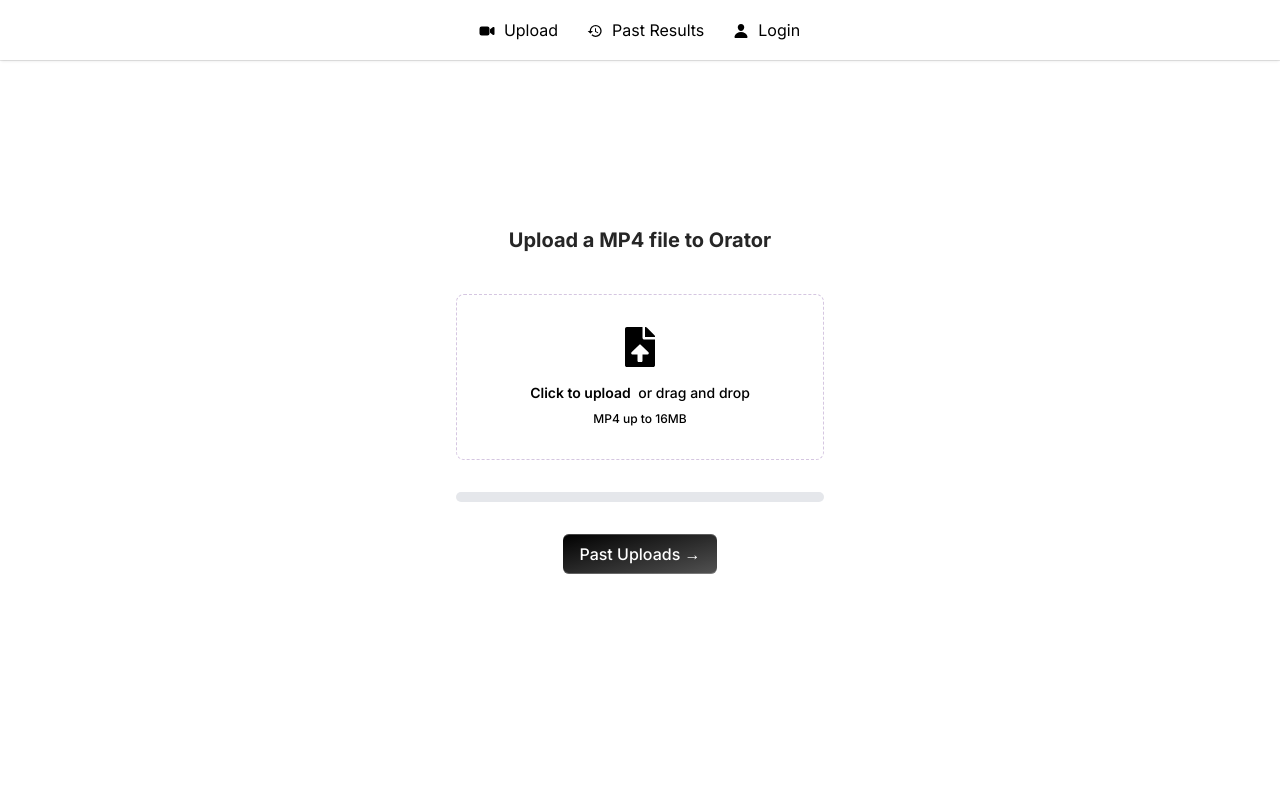
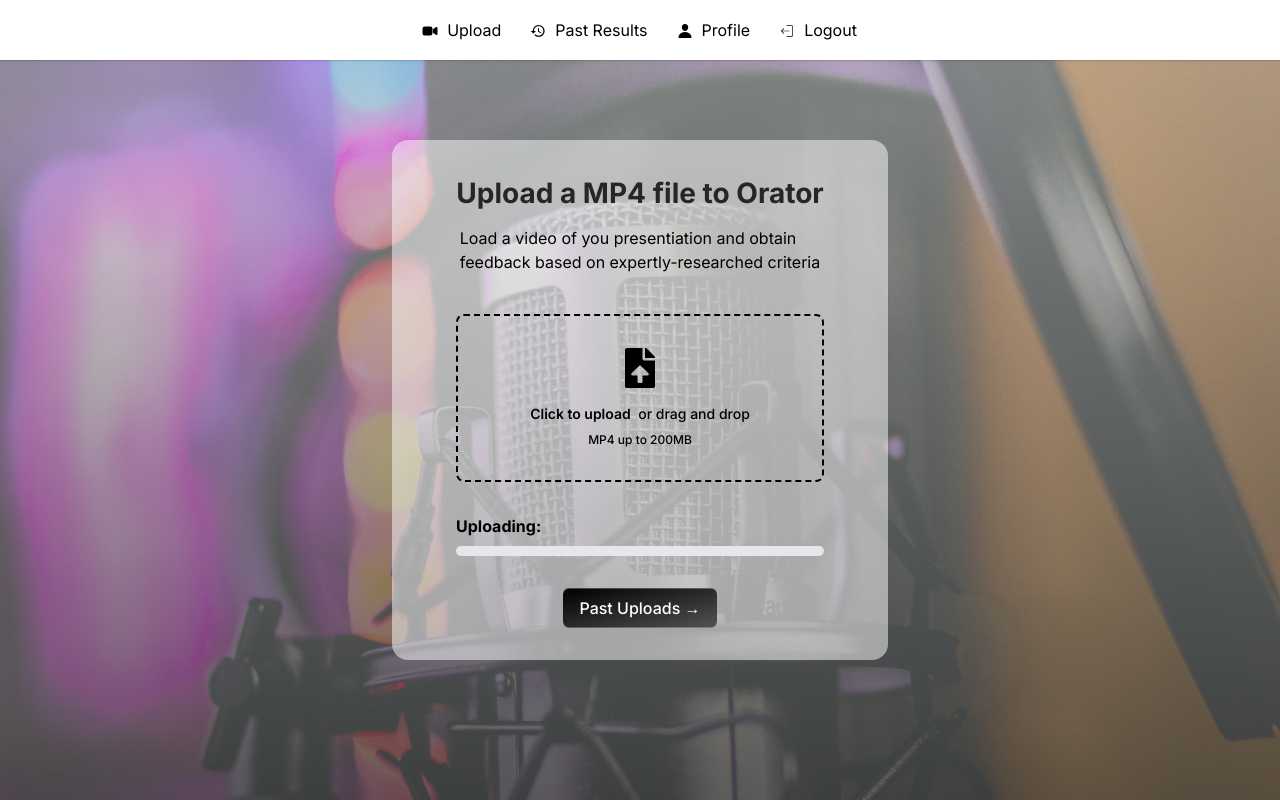
Before and after one commit to ArshiaZr/orator, a Next.js app in the folder client/: page /upload in a window 1280 px wide. Built offline with nearby package versions, Linux system fonts and the light colour scheme; sample sign-in values are in the browser's storage; what tailwindcss-debug-screens would draw is missing.

Commit message:
Fixed something

```diff
--- a/client/src/app/upload/page.js
+++ b/client/src/app/upload/page.js
@@ -7,25 +7,66 @@
   return (
     <div
       style={{
-        minHeight: "100vh",
+        height: "100vh",
         width: "100%",
         display: "flex",
         justifyContent: "center",
         alignItems: "center",
+        position: "relative",
       }}
     >
+      <div
+        style={{
+          position: "absolute",
+          top: "0",
+          left: "0",
+          width: "100%",
+          height: "100vh",
+          overflow: "hidden",
+        }}
+      >
+        <img
+          src="/images/01.jpeg"
+          style={{ objectFit: "cover", opacity: 0.5 }}
+        />
+        <div
+          style={{
+            position: "absolute",
+            top: "3.1rem",
+            left: "0",
+            width: "100%",
+            height: "100%",
+            background: "linear-gradient(180deg, #0000001b 0%, #0000009a 100%)",
+          }}
+        ></div>
+      </div>
       <div>
         <ExportNavbar />
       </div>
-      <div className="justify-center">
+      <div
+        className="justify-center relative bg-white"
+        style={{
+          padding: "2rem",
+          borderRadius: "1rem",
+          background: "rgba(255, 255, 255, 0.5)",
+        }}
+      >
         <div
-          className="flex justify-center align-center"
+          className="flex justify-center align-center flex-col gap-3"
           style={{ alignItems: "center" }}
         >
-          <h2 className="font-bold text-xl text-neutral-800 dark:text-neutral-200">
+          <h2
+            className="font-bold text-neutral-800 dark:text-neutral-200"
+            style={{
+              fontSize: "1.75rem",
+            }}
+          >
             Upload a MP4 file to Orator
           </h2>
-          <p></p>
+          <p>
+            Load a video of you presentiation and obtain
+            <br /> feedback based on expertly-researched criteria
+          </p>
         </div>
         <Upload />
         <div
--- a/client/src/components/Homepage.jsx
+++ b/client/src/components/Homepage.jsx
@@ -61,7 +61,7 @@
           }}
           className="group relative flex w-fit items-center gap-1.5 rounded-full bg-gray-950/10 px-4 py-2 text-gray-50 transition-colors hover:bg-gray-950/50"
         >
-          <Link className="z-40" href={token ? "/upload" : "/login"}>
+          <Link className="z-40" href={token ? "/upload" : "/signup"}>
             {token ? "Dashboard" : "Get Started"}
           </Link>
           <FiArrowRight className="transition-transform group-hover:-rotate-45 group-active:-rotate-12" />
--- a/client/src/components/login.jsx
+++ b/client/src/components/login.jsx
@@ -35,7 +35,7 @@
     { email, password },
     canSend
   );
-  const { addAlert, saveToken, token } = useData();
+  const { addAlert, saveToken, token, setLoadingModal } = useData();
 
   const handleSubmit = (e) => {
     e.preventDefault();
@@ -62,6 +62,10 @@
       window.location.replace("/dashboard");
     }
   }, [token]);
+
+  useEffect(() => {
+    setLoadingModal(loading);
+  }, [loading]);
 
   return (
     <div className="flex items-center justify-center">
--- a/client/src/components/navbar.tsx
+++ b/client/src/components/navbar.tsx
@@ -5,7 +5,7 @@
 import { IoVideocam, IoPerson } from "react-icons/io5";
 import { MdHistory } from "react-icons/md";
 import Link from "next/link";
-
+import { CiLogout } from "react-icons/ci";
 
 export function ExportNavbar() {
   return (
@@ -18,27 +18,30 @@
 function Navbar({ className }: { className?: string }) {
   const [active, setActive] = useState<string | null>(null);
   return (
-    <div className={cn("fixed top-6 inset-x-0 w-screen mx-auto z-50", className)} >
+    <div
+      className={cn("fixed top-6 inset-x-0 w-screen mx-auto z-50", className)}
+    >
       <Menu setActive={setActive}>
-
         {/* Upload */}
-        <Link href="/upload" className="flex justify-front content-center space-x-2">
+        <Link
+          href="/upload"
+          className="flex justify-front content-center space-x-2"
+        >
           <div className="flex justify-start relative top-1.5 ">
             <IoVideocam />
           </div>
           <div className="flex justify-end content-center border border-transparent">
-            <MenuItem setActive={setActive} active={active} item="Upload">
-              <h4 className="text-xl font-bold mb-1 text-black dark:text-white">
-                <HoveredLink href="/pastuploads">Past Uploads</HoveredLink>
-              </h4>
-            </MenuItem>
+            <p>Upload</p>
           </div>
         </Link>
 
         {/* Past Results */}
-        <Link href="/pastresults" className="flex justify-front content-center space-x-2">
+        <Link
+          href="/pastresults"
+          className="flex justify-front content-center space-x-2"
+        >
           <div className="flex justify-start relative top-1.5 ">
-              <MdHistory />
+            <MdHistory />
           </div>
           <div className="flex justify-end content-center border border-transparent">
             <MenuItem setActive={setActive} active={active} item="Past Results">
@@ -73,16 +76,32 @@
         </Link>
 
         {/* Sign In/Log In */}
-        <Link href="/login" className="flex justify-front content-center space-x-2">
+        <button
+          onClick={() => {}}
+          className="flex justify-front content-center space-x-2"
+        >
           <div className="flex justify-start relative top-1.5">
-              <IoPerson />
+            <IoPerson />
           </div>
           <div className="flex justify-end content-center border border-transparent">
-            <p>Login</p>
+            <p>Profile</p>
           </div>
-        </Link>
+        </button>
+        <button
+          onClick={() => {
+            localStorage.removeItem("token");
+            window.location.replace("/");
+          }}
+          className="flex justify-front content-center space-x-2"
+        >
+          <div className="flex justify-start relative top-1.5">
+            <CiLogout />
+          </div>
+          <div className="flex justify-end content-center border border-transparent">
+            <p>Logout</p>
+          </div>
+        </button>
       </Menu>
     </div>
-
   );
 }
--- a/client/src/components/signup.jsx
+++ b/client/src/components/signup.jsx
@@ -30,7 +30,7 @@
   const [password, setPassword] = useState(null);
 
   const [canSend, setCanSend] = useState(false);
-  const { addAlert, token } = useData();
+  const { addAlert, token, setLoadingModal } = useData();
   const { data, loading, error } = useFetch(
     process.env.NEXT_PUBLIC_BACKEND_URL + "signup",
     "POST",
@@ -62,6 +62,10 @@
       window.location.replace("/dashboard");
     }
   }, [token]);
+
+  useEffect(() => {
+    setLoadingModal(loading);
+  }, [loading]);
 
   return (
     <div className="flex items-center justify-center">
--- a/client/src/components/upload.jsx
+++ b/client/src/components/upload.jsx
@@ -134,16 +134,16 @@
         feebacksShown={feebacksShown}
         feedbacks={feedbacks}
       />
-      <div className="flex flex-wrap justify-center content-center">
+      <div className="flex flex-wrap justify-center content-center ">
         <div className="w-full h-full p-8 ">
           <label
             htmlFor="dropzone-file"
-            className="block font-medium text-red-900 cursor-pointer"
+            className="block font-medium text-red-900 cursor-pointer "
             style={{
               width: "23rem",
             }}
           >
-            <div className="mt-2 flex justify-center rounded-lg border border-dashed border-purple-900/25 px-6 py-8">
+            <div className="mt-2 flex justify-center rounded-lg border-2 border-dashed border-black px-6 py-8 ">
               <div className="text-center">
                 <FaFileUpload className="mx-auto h-10 w-10 text-black mb-2 hover:border-solid hover:border-red-900" />
                 <p className="mb-2 text-sm text-black mt-4">
@@ -152,13 +152,13 @@
                   </span>
                   &nbsp; or drag and drop
                 </p>
-                <p className="text-xs text-black">MP4 up to 16MB</p>
+                <p className="text-xs text-black">MP4 up to 200MB</p>
               </div>
               <input
                 id="dropzone-file"
                 type="file"
                 className="hidden"
-                accept="video/mp4"
+                // accept="video/mp4"
                 onChange={(e) => handleVideoUpload(e)}
               />
             </div>
@@ -170,11 +170,17 @@
                 maxWidth: "23rem",
                 whiteSpace: "nowrap",
                 overflow: "hidden",
+                fontWeight: "bold",
               }}
             >
-              {files && files.length > 0 ? `Uploading: ${files[0].name}` : ""}
+              Uploading: {files && files.length > 0 ? `${files[0].name}` : ""}
             </h2>
-            <div className="w-full bg-gray-200 rounded-full h-2.5 dark:bg-gray-700">
+            <div
+              className="w-full bg-gray-200 rounded-full h-2.5 dark:bg-gray-700"
+              style={{
+                marginTop: "0.5rem",
+              }}
+            >
               <div
                 className={`bg-${
                   uploadStatus ? "green" : "blue"
--- a/client/src/styles/AlertWrapper.module.scss
+++ b/client/src/styles/AlertWrapper.module.scss
@@ -7,4 +7,5 @@
   flex-direction: column;
   gap: 1rem;
   z-index: 100;
+  background-color: linear-gradient(180deg, #d8d8d81b 0%, #0000009a 100%);
 }
--- a/client/src/styles/Feedbacks.module.scss
+++ b/client/src/styles/Feedbacks.module.scss
@@ -6,7 +6,7 @@
   transform: translateX(-50%);
   top: 100px;
   left: 50%;
-  bottom: 30px;
+  bottom: 0;
   overflow: scroll;
   background: #000;
   z-index: 1000;
```
Also changed, not shown: client/public/images/01.jpeg (added).
